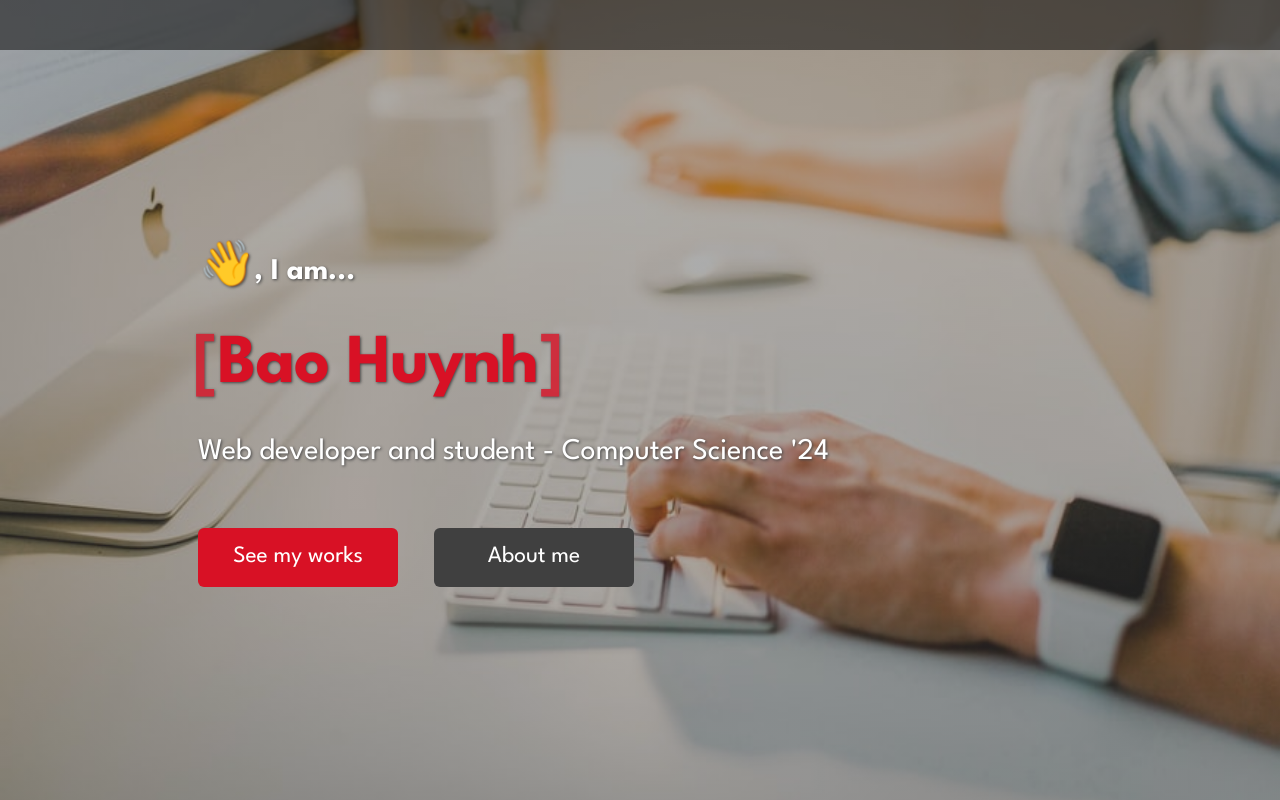
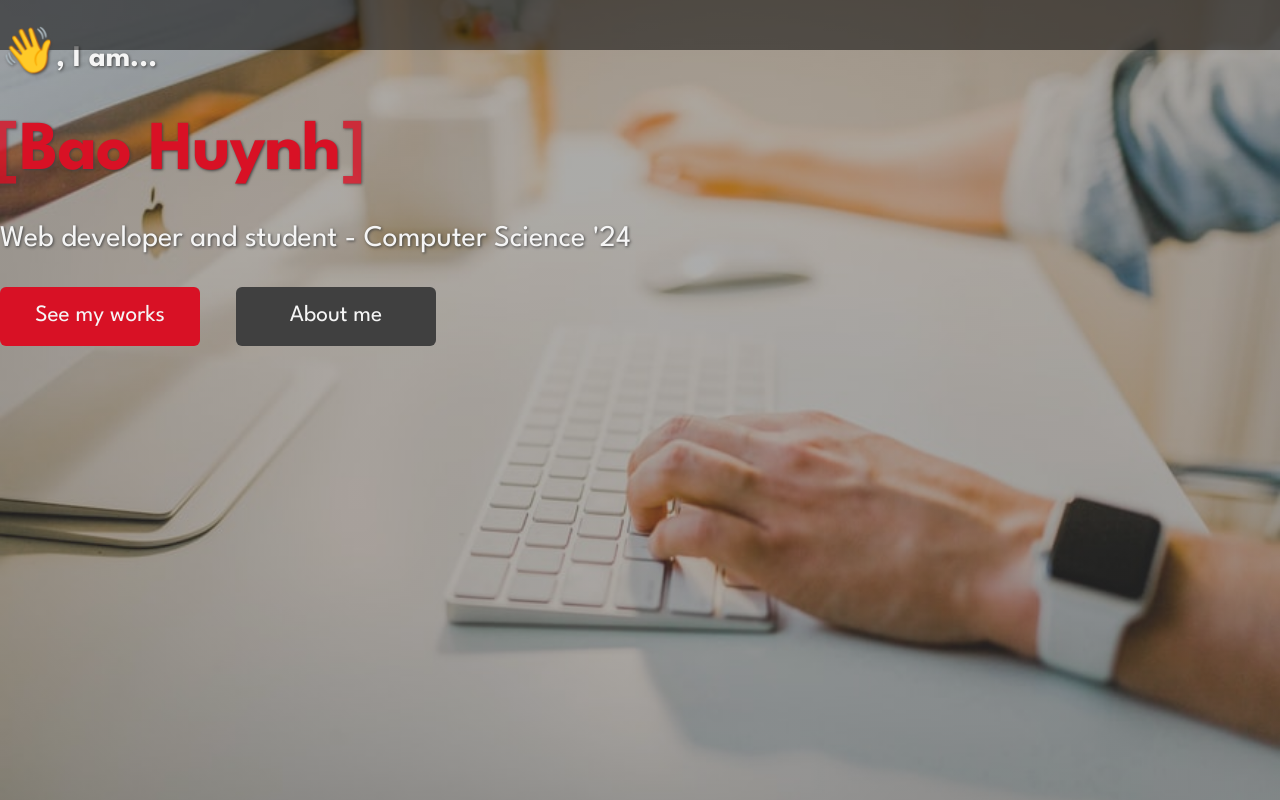
Before and after one commit to GodswillEdet/portfolio-blog, a Next.js app: page / in a window 1280 px wide. Built offline with nearby package versions, Linux system fonts and the light colour scheme.

Commit message:
Change some id and code formatting

```diff
--- a/components/Hero.tsx
+++ b/components/Hero.tsx
@@ -2,8 +2,8 @@ import styles from "../styles/Hero.module.scss";
 
 const Hero: React.FC = () => {
   return (
-    <section aria-labelledby="hero-title" className={styles.hero_container}>
-      <header id="hero-title" className={styles.hero_header}>
+    <section aria-labelledby="hero" className={styles.hero}>
+      <header id="hero" className={styles.hero_header}>
         <p>
           <b>
             <span className={styles.wave}>👋</span>, I am...
@@ -18,10 +18,10 @@ const Hero: React.FC = () => {
         </p>
       </header>
       <div className={styles.cta}>
-        <a href="#" className={styles.cta_main}>
+        <a href="#projects" className={styles.cta_main}>
           <span>See my works</span>
         </a>
-        <a href="#">
+        <a href="#about">
           <span>About me</span>
         </a>
       </div>
--- a/styles/Hero.module.scss
+++ b/styles/Hero.module.scss
@@ -1,10 +1,7 @@
-.hero_container {
+.hero {
+  color: #f5f5f5;
   width: 100%;
   height: 100vh;
-  padding: 0 var(--space-x);
-  display: flex;
-  flex-direction: column;
-  justify-content: center;
   background: linear-gradient(rgba(70, 70, 70, 0.45), rgba(70, 70, 70, 0.45)),
     url("../public/laptop2-austindistel.jpg") no-repeat center center;
   background-size: cover;
@@ -49,7 +46,7 @@
     background: #404040;
     transition: transform 400ms ease;
     &:hover {
-      transform: scale(1.08)
+      transform: scale(1.08);
     }
   }
 
@@ -63,21 +60,37 @@
   // Credit: https://jarv.is/notes/css-waving-hand-emoji/
   font-size: 2.5rem;
   animation-name: wave-animation;
-  animation-duration: 2.25s;        /* Change to speed up or slow down */
+  animation-duration: 2.25s; /* Change to speed up or slow down */
   animation-iteration-count: infinite;
-  transform-origin: 70% 70%;       /* Pivot around the bottom-left palm */
+  transform-origin: 70% 70%; /* Pivot around the bottom-left palm */
   display: inline-block;
 }
 
 @keyframes wave-animation {
-    0% { transform: rotate( 0.0deg) }
-   10% { transform: rotate(14.0deg) }  /* The following five values can be played with to make the waving more or less extreme */
-   20% { transform: rotate(-8.0deg) }
-   30% { transform: rotate(14.0deg) }
-   40% { transform: rotate(-4.0deg) }
-   50% { transform: rotate(10.0deg) }
-   80% { transform: rotate( 0.0deg) }  /* Reset for the last half to pause */
-  100% { transform: rotate( 0.0deg) }
+  0% {
+    transform: rotate(0deg);
+  }
+  10% {
+    transform: rotate(14deg);
+  } /* The following five values can be played with to make the waving more or less extreme */
+  20% {
+    transform: rotate(-8deg);
+  }
+  30% {
+    transform: rotate(14deg);
+  }
+  40% {
+    transform: rotate(-4deg);
+  }
+  50% {
+    transform: rotate(10deg);
+  }
+  80% {
+    transform: rotate(0deg);
+  } /* Reset for the last half to pause */
+  100% {
+    transform: rotate(0deg);
+  }
 }
 
 @media screen and (min-width: 30em) {
```
